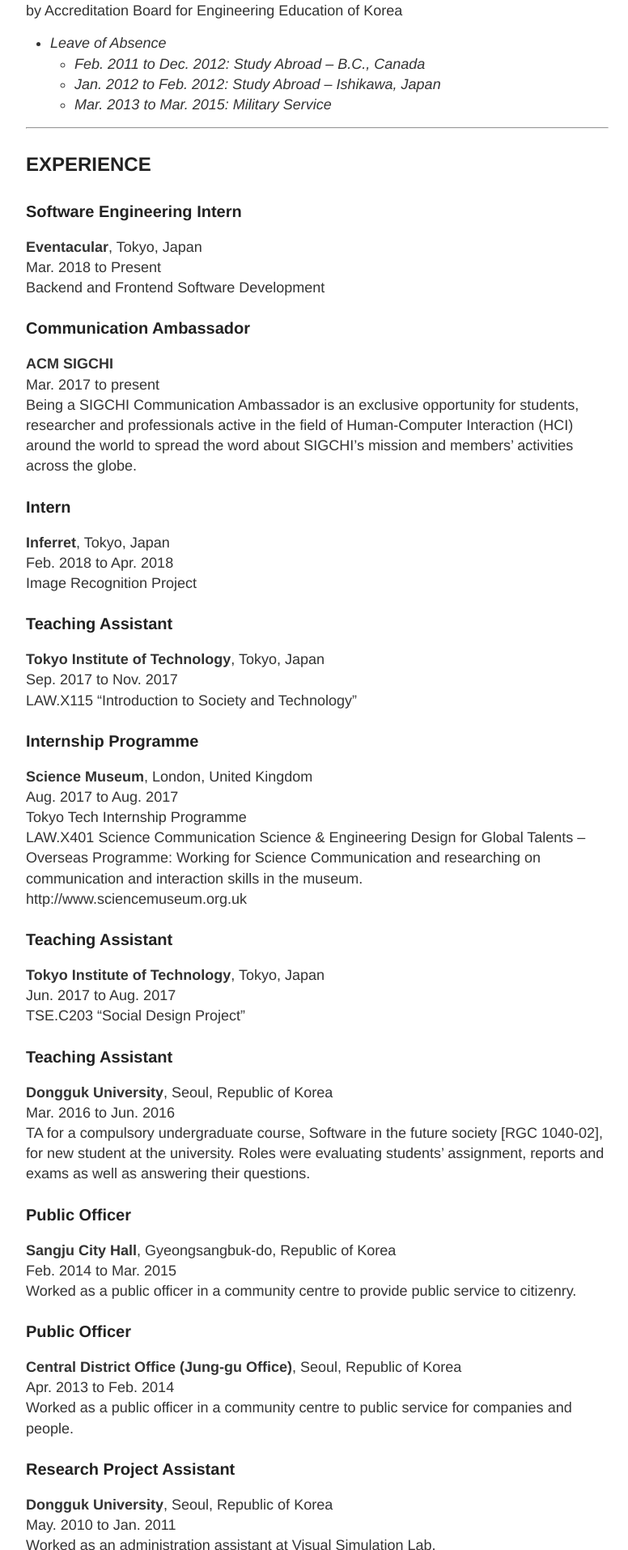
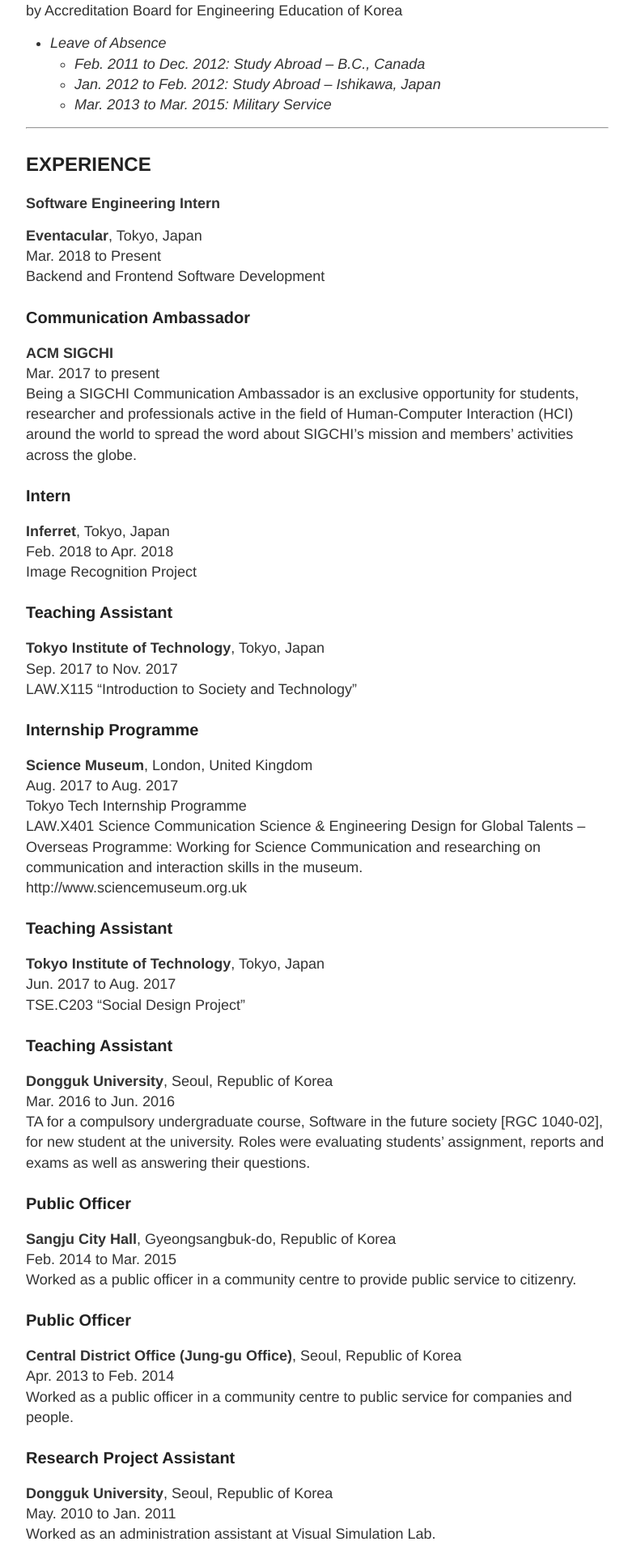
Before and after one commit to TangoEnSkai/tangoenskai.github.io, a Jekyll site: the page built from cv.md, in a window 1280 px wide. Shown: the part 1112-3026 px from the top of the page at 81% size, without its empty margins (248-1024 px from the left). Built offline with Jekyll 4.4.1, drawn with Linux system fonts in a browser that asks for light colours.

```diff
--- a/cv.md
+++ b/cv.md
@@ -47,11 +47,10 @@ by Accreditation Board for Engineering Education of Korea
 
 ## EXPERIENCE
 
-### Software Engineering Intern
-
-**Eventacular**, Tokyo, Japan
-Mar. 2018 to Present
-Backend and Frontend Software Development
+**Software Engineering Intern**
+> **Eventacular**, Tokyo, Japan
+> Mar. 2018 to Present
+> Backend and Frontend Software Development
 
 ### Communication Ambassador
 
```
